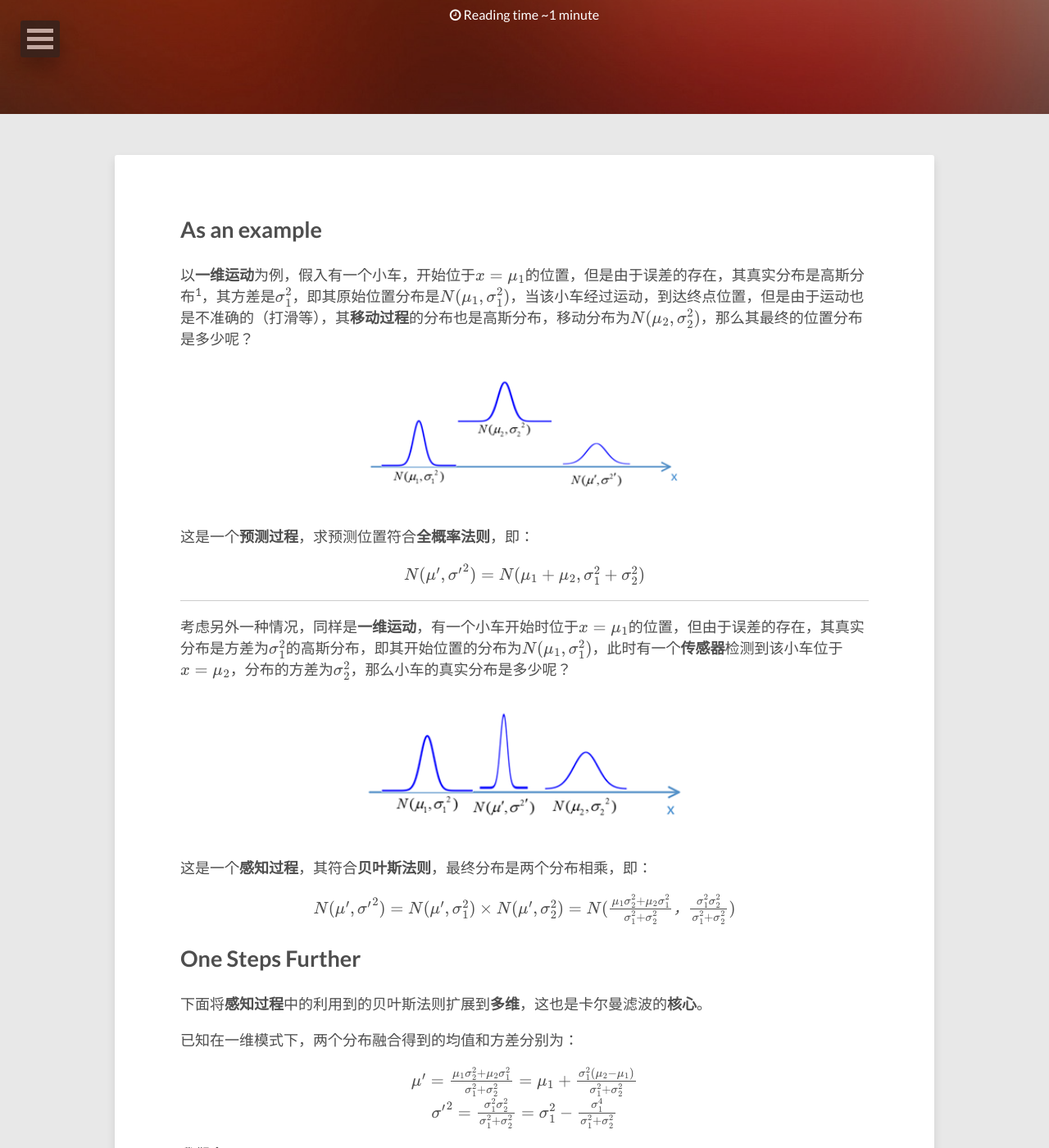
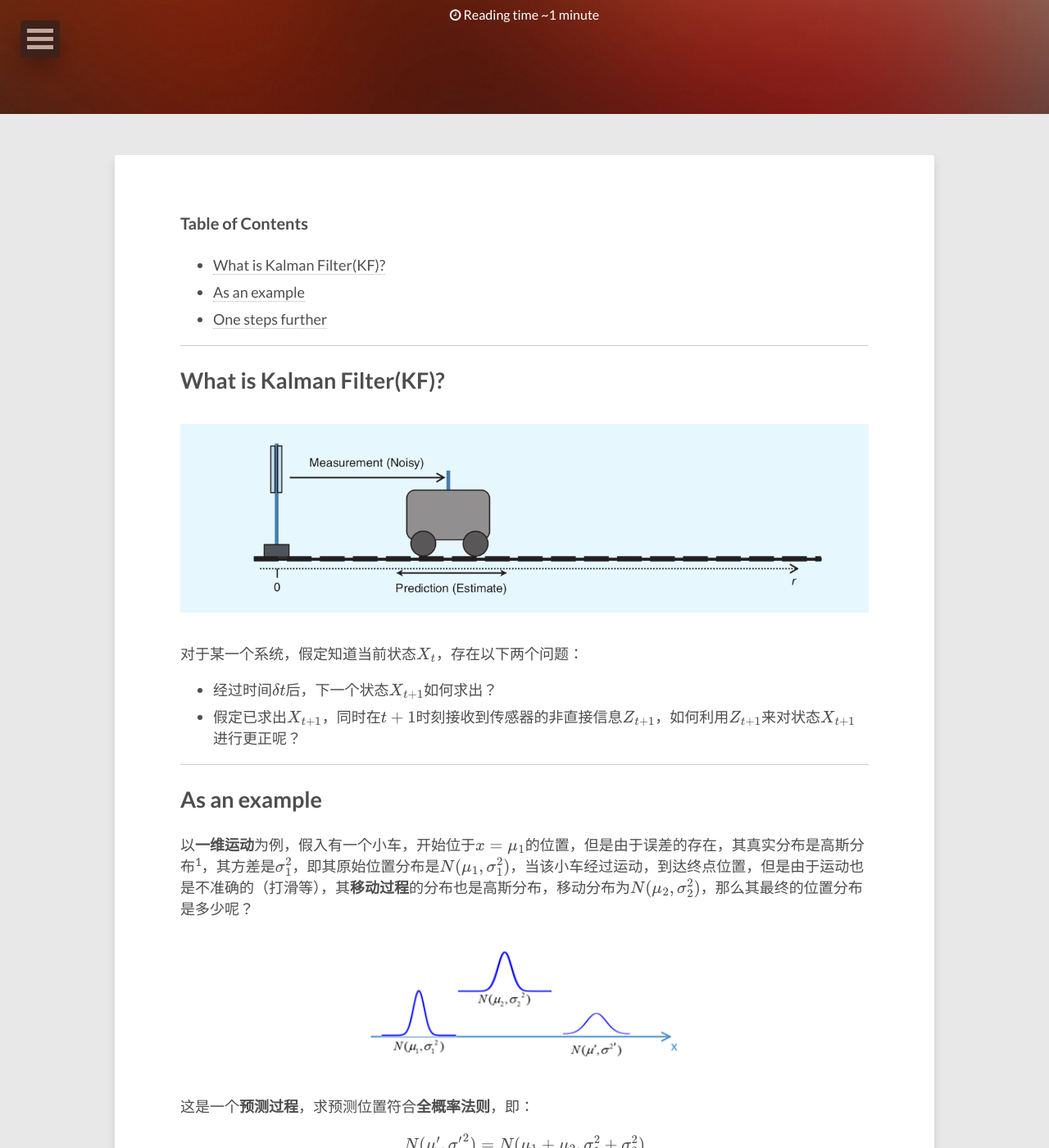
Before and after one commit to lucameng/lucameng.github.io, a Jekyll site: the page built from _posts/2022-07-20-Kalman-Filter.md, in a window 1280 px wide and 1400 px high, scrolled down 261 px. Shown: the whole window at 82% size. Built offline with Jekyll 4.4.1, drawn with Linux system fonts in a browser that asks for light colours; formulas are drawn with MathJax 3; some of the changed text lies outside the part shown.

Commit message:
update KF

```diff
--- a/_posts/2022-07-20-Kalman-Filter.md
+++ b/_posts/2022-07-20-Kalman-Filter.md
@@ -10,6 +10,28 @@ modified: 2022-07-20
 
 
 {% raw %}
+**Table of Contents**
+- [What is Kalman Filter(KF)?](#what-is-kalman-filterkf)
+- [As an example](#as-an-example)
+- [One steps further](#one-steps-further)
+
+---
+
+## What is Kalman Filter(KF)?
+
+<figure>
+	<center>
+         <a href="/images/KF/kf1.png"><img src="/images/KF/kf1.png" alt=""></a>
+	</center>
+</figure>
+
+对于某一个系统，假定知道当前状态$$ X_t $$，存在以下两个问题：
+
+- 经过时间$$ \delta t $$后，下一个状态$$ X_{t+1} $$如何求出？
+- 假定已求出$$ X_{t+1} $$，同时在$$ t+1 $$时刻接收到传感器的非直接信息$$ Z_{t+1} $$，如何利用$$ Z_{t+1} $$来对状态$$ X_{t+1} $$进行更正呢？
+
+---
+
 ## As an example
 
 以**一维运动**为例，假入有一个小车，开始位于$$ x=\mu_1 $$的位置，但是由于误差的存在，其真实分布是高斯分布[^1]，其方差是$$ \sigma_{1}^{2} $$，即其原始位置分布是$$ N(\mu_1,\sigma_{1}^{2}) $$，当该小车经过运动，到达终点位置，但是由于运动也是不准确的（打滑等），其**移动过程**的分布也是高斯分布，移动分布为$$ N(\mu_2,\sigma_{2}^{2}) $$，那么其最终的位置分布是多少呢？
@@ -43,7 +65,9 @@ $ N(\mu',{\sigma'}^2)=N(\mu_1+\mu_2,\sigma_1^2+\sigma_2^2) $
 $ N(\mu',{\sigma'}^2)=N(\mu',\sigma_1^2) \times N(\mu',\sigma_2^2)=N(\frac{\mu_1\sigma_2^2+\mu_2\sigma_1^2}{\sigma_1^2+\sigma_2^2}，\frac{\sigma_1^2\sigma_2^2}{\sigma_1^2+\sigma_2^2}) $
 </center>
 
-## One Steps Further
+---
+
+## One steps further
 
 下面将**感知过程**中的利用到的贝叶斯法则扩展到**多维**，这也是卡尔曼滤波的**核心**。
 
@@ -103,6 +127,10 @@ $
 $
 </center>
 
+该公式会在卡尔曼滤波的**更新过程**中用到。
+
+---
+
 
 
 ---
```
Also changed, not shown: images/KF/kf1.png (added).
